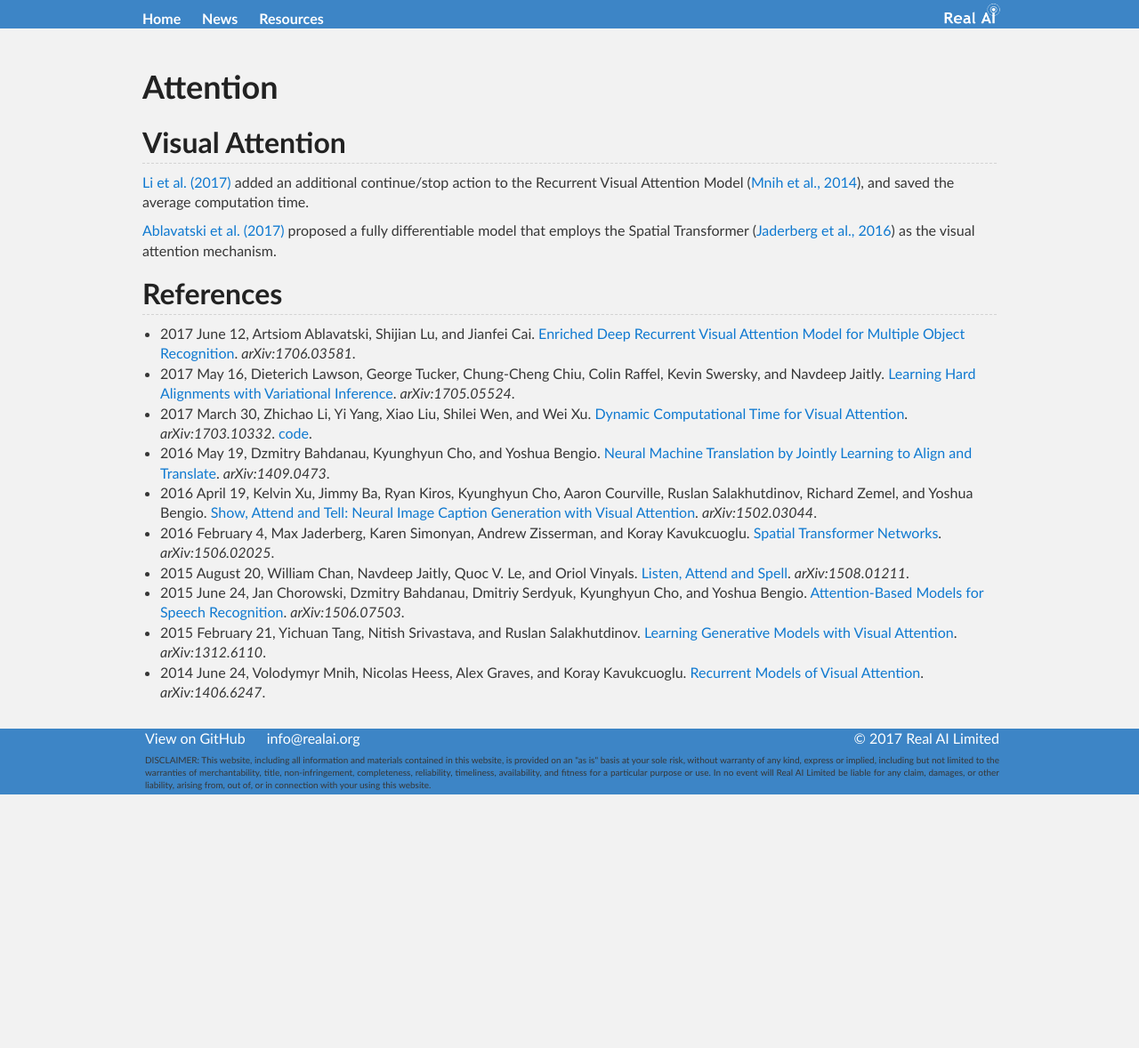
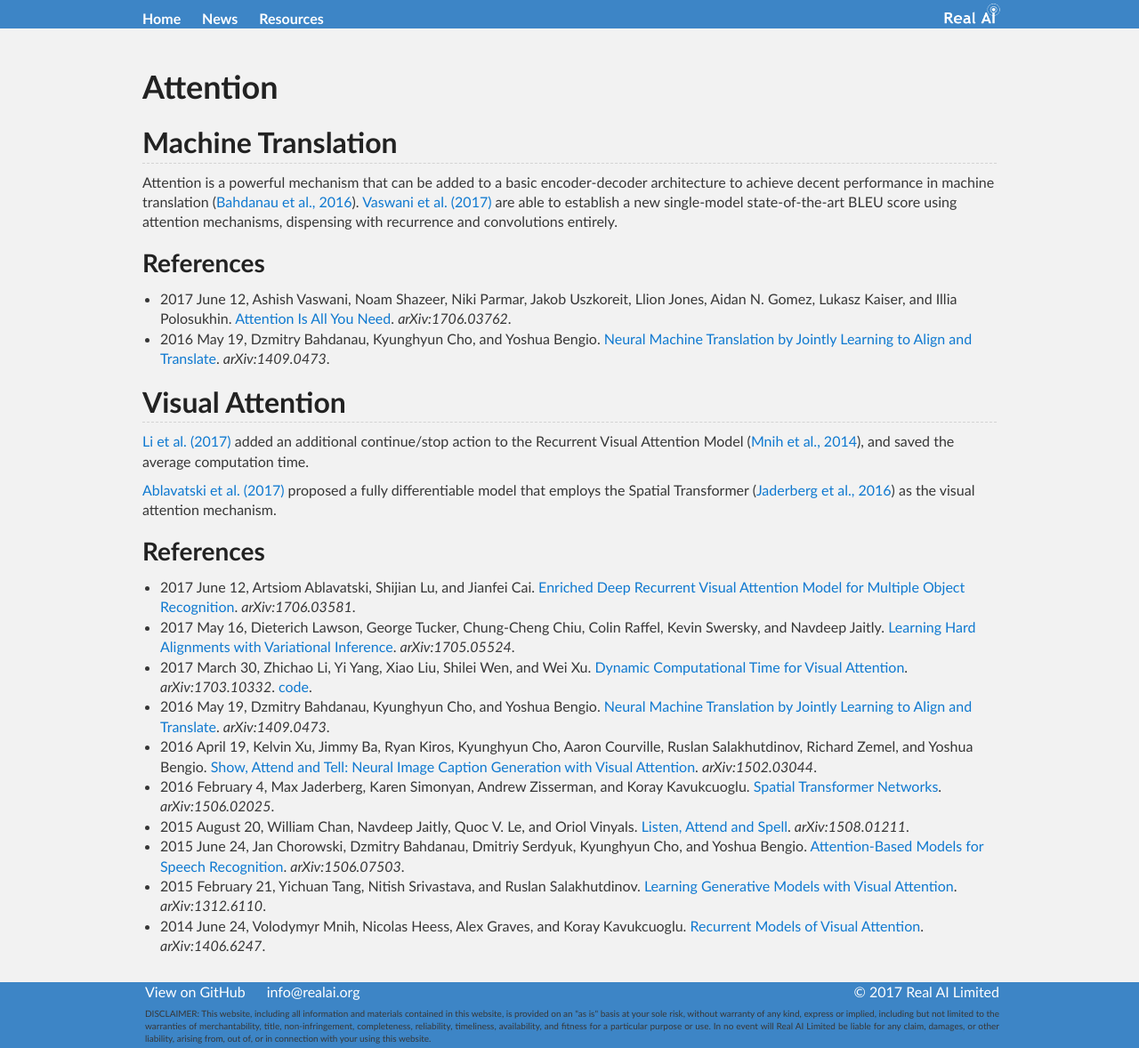
Before and after one commit to Tonywuhk/realai.org, a Jekyll site: the page built from attention.md, in a window 1280 px wide. Shown: the whole page at 89% size. Built offline with Jekyll 4.4.1, drawn with Linux system fonts in a browser that asks for light colours; our own code applies the rules of GitHub Pages for plain Markdown files; comment, search, counter and statistics services are not loaded; the repository's description, which GitHub fills in, is left out; before the commit the page ends 900 px from its top, so only the background shows below that.

Commit message:
Update attention.md

```diff
--- a/attention.md
+++ b/attention.md
@@ -2,6 +2,15 @@
 permalink: /attention/
 ---
 # Attention
+
+## Machine Translation
+
+Attention is a powerful mechanism that can be added to a basic encoder-decoder architecture to achieve decent performance in machine translation ([Bahdanau et al., 2016](https://arxiv.org/abs/1409.0473)). [Vaswani et al. (2017)](https://arxiv.org/abs/1706.03762) are able to establish a new single-model state-of-the-art BLEU score using attention mechanisms, dispensing with recurrence and convolutions entirely.
+
+### References
+
+* 2017 June 12, Ashish Vaswani, Noam Shazeer, Niki Parmar, Jakob Uszkoreit, Llion Jones, Aidan N. Gomez, Lukasz Kaiser, and Illia Polosukhin. [Attention Is All You Need](https://arxiv.org/abs/1706.03762). *arXiv:1706.03762*.
+* 2016 May 19, Dzmitry Bahdanau, Kyunghyun Cho, and Yoshua Bengio. [Neural Machine Translation by Jointly Learning to Align and Translate](https://arxiv.org/abs/1409.0473). *arXiv:1409.0473*.
 
 ## Visual Attention
 
@@ -9,7 +18,7 @@ permalink: /attention/
 
 [Ablavatski et al. (2017)](https://arxiv.org/abs/1706.03581) proposed a fully differentiable model that employs the Spatial Transformer ([Jaderberg et al., 2016](https://arxiv.org/abs/1506.02025)) as the visual attention mechanism.
 
-## References
+### References
 
 * 2017 June 12, Artsiom Ablavatski, Shijian Lu, and Jianfei Cai. [Enriched Deep Recurrent Visual Attention Model for Multiple Object Recognition](https://arxiv.org/abs/1706.03581). *arXiv:1706.03581*.
 * 2017 May 16, Dieterich Lawson, George Tucker, Chung-Cheng Chiu, Colin Raffel, Kevin Swersky, and Navdeep Jaitly. [Learning Hard Alignments with Variational Inference](https://arxiv.org/abs/1705.05524). *arXiv:1705.05524*.
```
